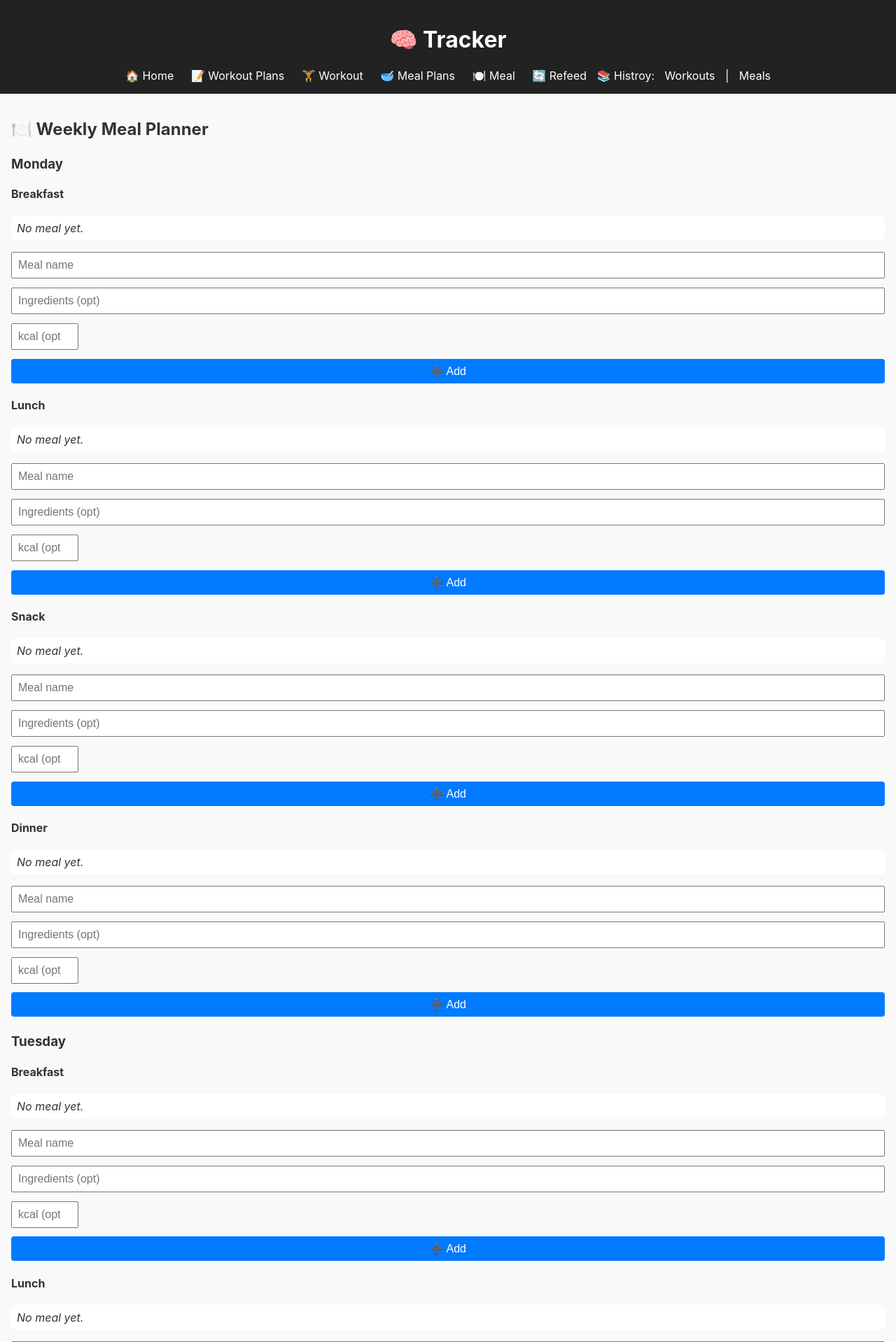
After one commit to HeigoTasuja/mealTrainingApp, a Flask app: page /meal_plans/ in a window 1280 px wide. The commit adds this page. Shown: the top 1918 px of the page at 70% size. Run offline with Flask 3, Linux system fonts and the light colour scheme; tables that the repository leaves empty hold one stand-in row (values such as "Sample post").

Commit message:
add meal planning

```diff
--- a/app.py
+++ b/app.py
@@ -6,6 +6,7 @@ from blueprints.workouts import workouts_bp
 from blueprints.meals import meals_bp
 from blueprints.refeed import refeed_bp
 from blueprints.workout_plans import workout_plans_bp
+from blueprints.meal_plans import meal_plans_bp
 
 
 def create_app():
@@ -21,6 +22,7 @@ def create_app():
     app.register_blueprint(meals_bp)
     app.register_blueprint(refeed_bp)
     app.register_blueprint(workout_plans_bp)
+    app.register_blueprint(meal_plans_bp)
 
     # Root route
     @app.route("/")
--- /dev/null
+++ b/blueprints/meal_plans.py
@@ -0,0 +1,37 @@
+from flask import Blueprint, render_template, request, redirect, url_for, flash
+from database import get_connection
+
+meal_plans_bp = Blueprint("meal_plans", __name__, url_prefix="/meal_plans")
+
+@meal_plans_bp.route("/")
+def meals_index():
+    with get_connection() as conn:
+        meals = conn.execute("SELECT * FROM meal_plans").fetchall()
+    return render_template("plans/meal_index.html", meals=meals)
+
+@meal_plans_bp.route("/add", methods=["POST"])
+def add_meal():
+    name        = request.form.get("name")
+    ingredients = request.form.get("ingredients") or None
+    calories    = request.form.get("calories") or None
+    day         = request.form.get("day")
+    meal_type   = request.form.get("meal_type")
+
+    if not name or not day or not meal_type:
+        flash("Name, day, and meal type are required.")
+        return redirect(url_for("meal_plans.meals_index"))
+
+    with get_connection() as conn:
+        conn.execute(
+            "INSERT INTO meal_plans (name, ingredients, calories, day, meal_type) VALUES (?, ?, ?, ?, ?)",
+            (name, ingredients, calories, day, meal_type)
+        )
+        conn.commit()
+    return redirect(url_for("meal_plans.meals_index"))
+
+@meal_plans_bp.route("/delete/<int:meal_id>", methods=["POST"])
+def delete_meal(meal_id):
+    with get_connection() as conn:
+        conn.execute("DELETE FROM meal_plans WHERE id = ?", (meal_id,))
+        conn.commit()
+    return redirect(url_for("meal_plans.meals_index"))
--- a/templates/base.html
+++ b/templates/base.html
@@ -13,7 +13,8 @@
     <nav>
       <a href="/">🏠 Home</a>
       <a href="/plans">📝 Workout Plans</a>
-      <a href="/log-workout">🏋️ Workout</a>
+      <a href="/log-workout"> 🏋️ Workout</a>
+      <a href="/meal_plans">🥣 Meal Plans</a>
       <a href="/log-meal">🍽️ Meal</a>
       <a href="/refeed">🔄 Refeed</a>
       <span>📚 Histroy:
--- /dev/null
+++ b/templates/plans/meal_index.html
@@ -0,0 +1,41 @@
+{% extends "base.html" %}
+{% block content %}
+<h2>🍽️ Weekly Meal Planner</h2>
+
+{% set days = ['Monday','Tuesday','Wednesday','Thursday','Friday','Saturday','Sunday'] %}
+{% set slots = ['Breakfast','Lunch','Snack','Dinner'] %}
+
+{% for d in days %}
+  <h3 style="margin-top:1.5rem;">{{ d }}</h3>
+  {% for slot in slots %}
+    <h4>{{ slot }}</h4>
+
+    <!-- List meals -->
+    <ul>
+      {% for m in meals if m.day == d and m.meal_type == slot %}
+        <li>
+          {{ m.name }}
+          {% if m.ingredients %} — {{ m.ingredients }}{% endif %}
+          {% if m.calories %} ({{ m.calories }} kcal){% endif %}
+          <form action="{{ url_for('meal_plans.delete_meal', meal_id=m.id) }}"
+                method="POST" style="display:inline;">
+            <button style="border:none;color:#d00;background:none;">✕</button>
+          </form>
+        </li>
+      {% else %}
+        <li><em>No meal yet.</em></li>
+      {% endfor %}
+    </ul>
+
+    <!-- Add meal -->
+    <form action="{{ url_for('meal_plans.add_meal') }}" method="POST" style="margin-bottom:1rem;">
+      <input type="hidden" name="day" value="{{ d }}">
+      <input type="hidden" name="meal_type" value="{{ slot }}">
+      <input type="text" name="name" placeholder="Meal name" required>
+      <input type="text" name="ingredients" placeholder="Ingredients (opt)">
+      <input type="number" step="any" name="calories" placeholder="kcal (opt)" style="width:6rem;">
+      <button>➕ Add</button>
+    </form>
+  {% endfor %}
+{% endfor %}
+{% endblock %}
```
Also changed, not shown: data.db.
